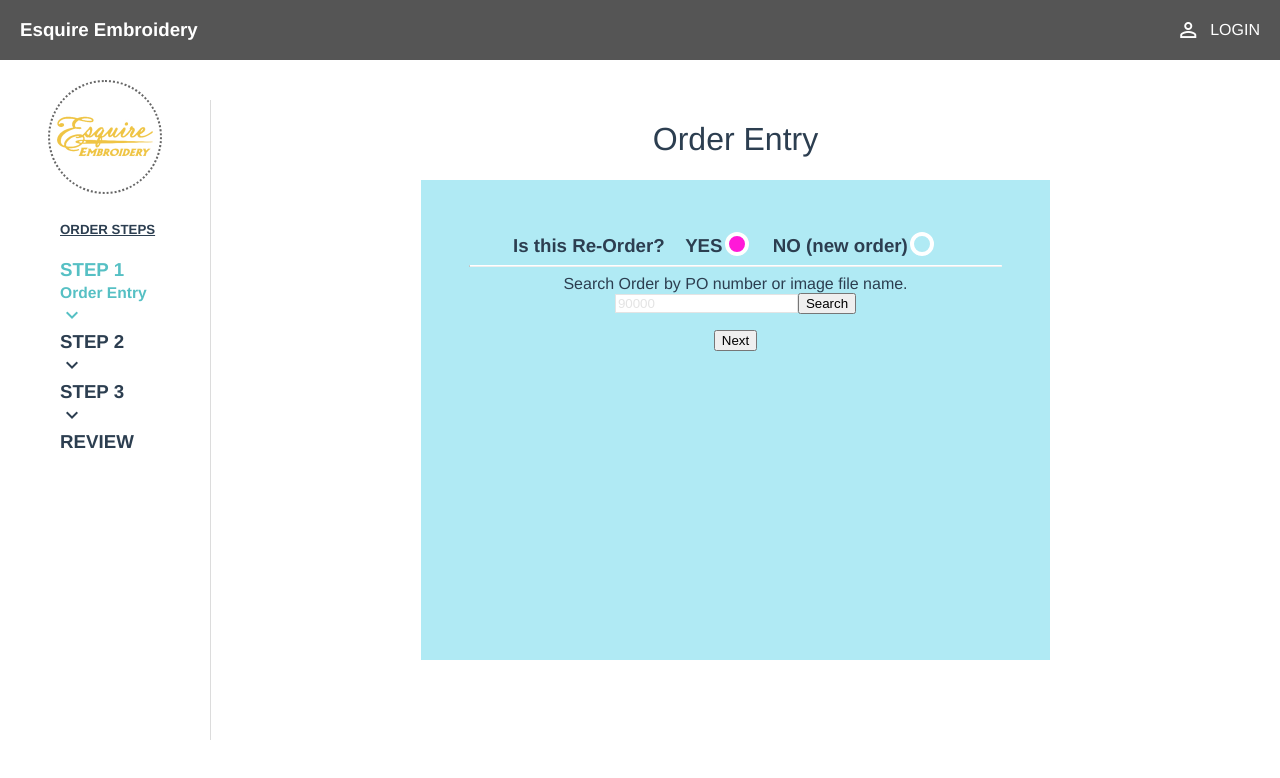
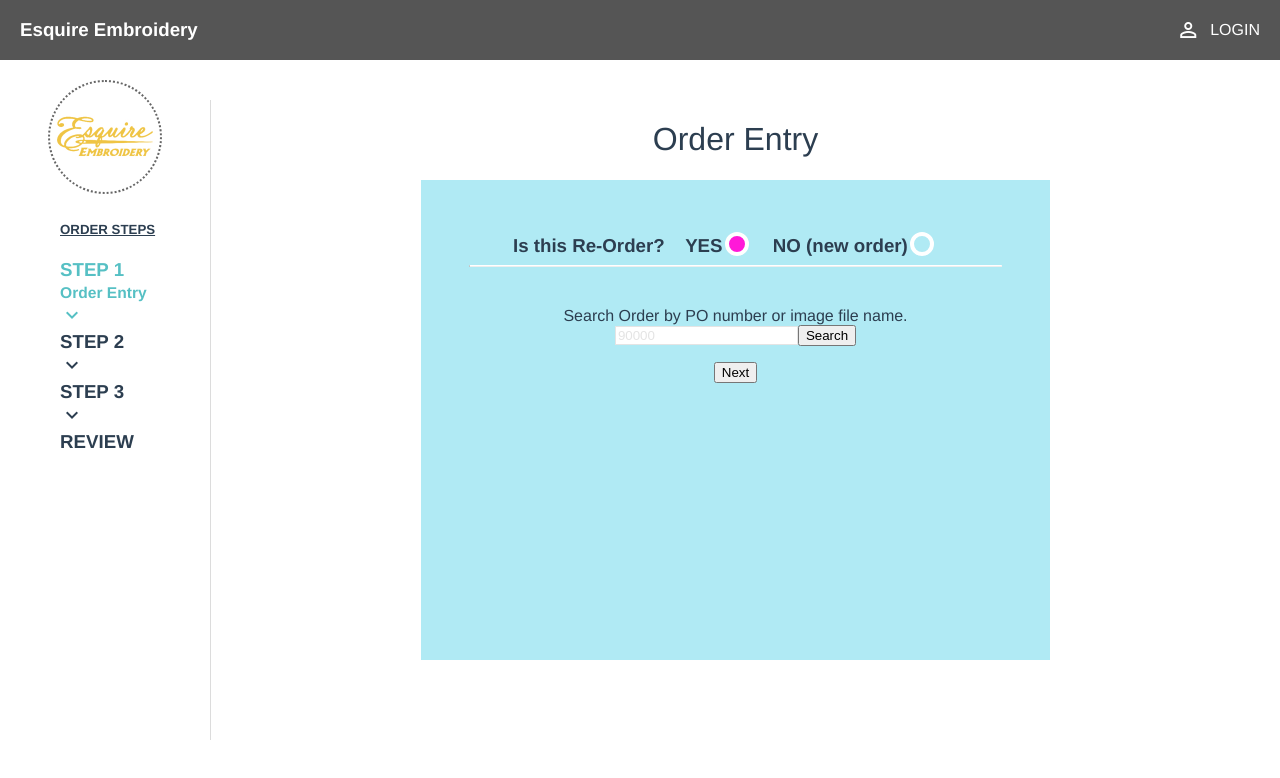
Before and after one commit to okabe-san/esquire_order, a Vue app: page /#/entry in a window 1280 px wide. Shown: the top 778 px of the page. Built offline with nearby package versions, Linux system fonts and the light colour scheme; what vue-clip would draw is missing.

Commit message:
add order entry class

```diff
--- a/src/components/OrderEntry.vue
+++ b/src/components/OrderEntry.vue
@@ -39,12 +39,12 @@
 
           <!-- for re-order -->
           <div v-if="order">
-            <reOrder></reOrder>
+            <reOrder class="order_entry"></reOrder>
           </div>
 
           <!-- for new-order -->
           <div v-else>
-            <newOrder></newOrder>
+            <newOrder class="order_entry"></newOrder>
           </div>
           <!-- error message -->
           <div>
@@ -117,4 +117,7 @@ export default {
 
 <style scoped>
 @import '../assets/css/order_lib.css';
+.order_entry {
+  padding-top: 2rem;
+}
 </style>
```
